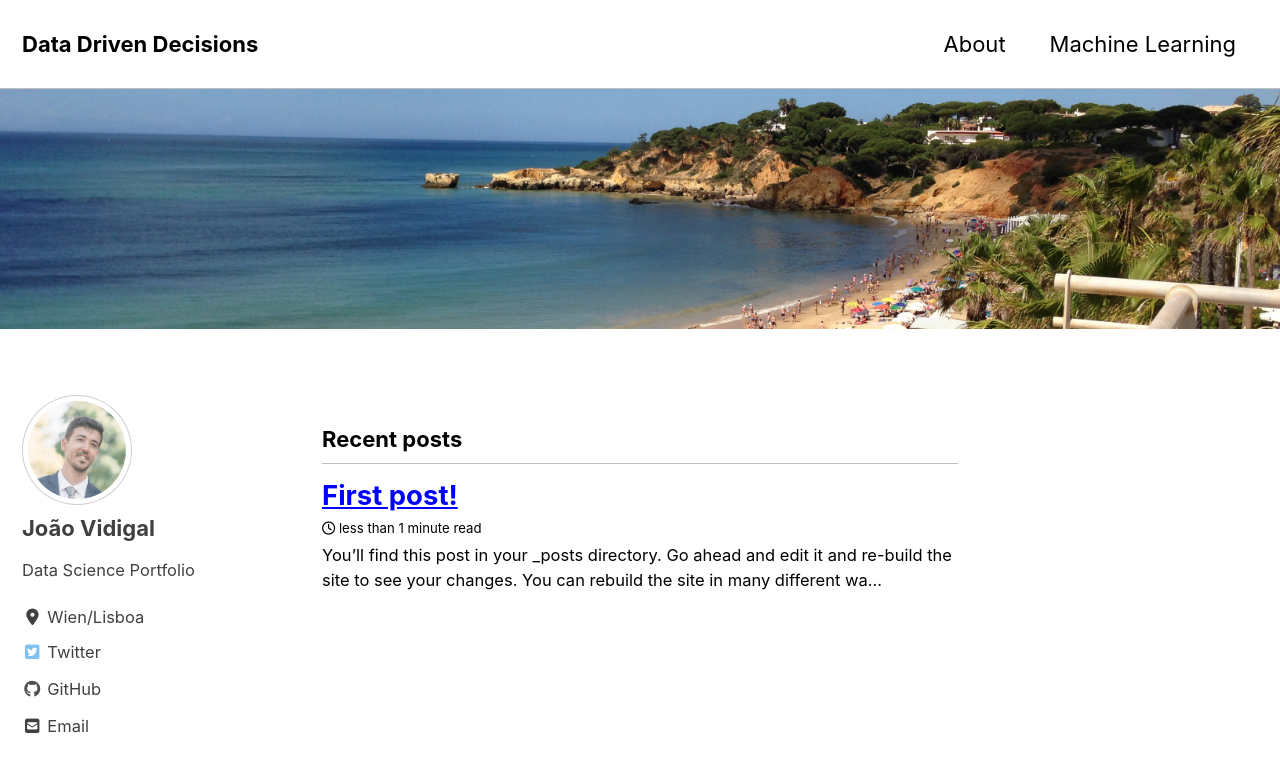
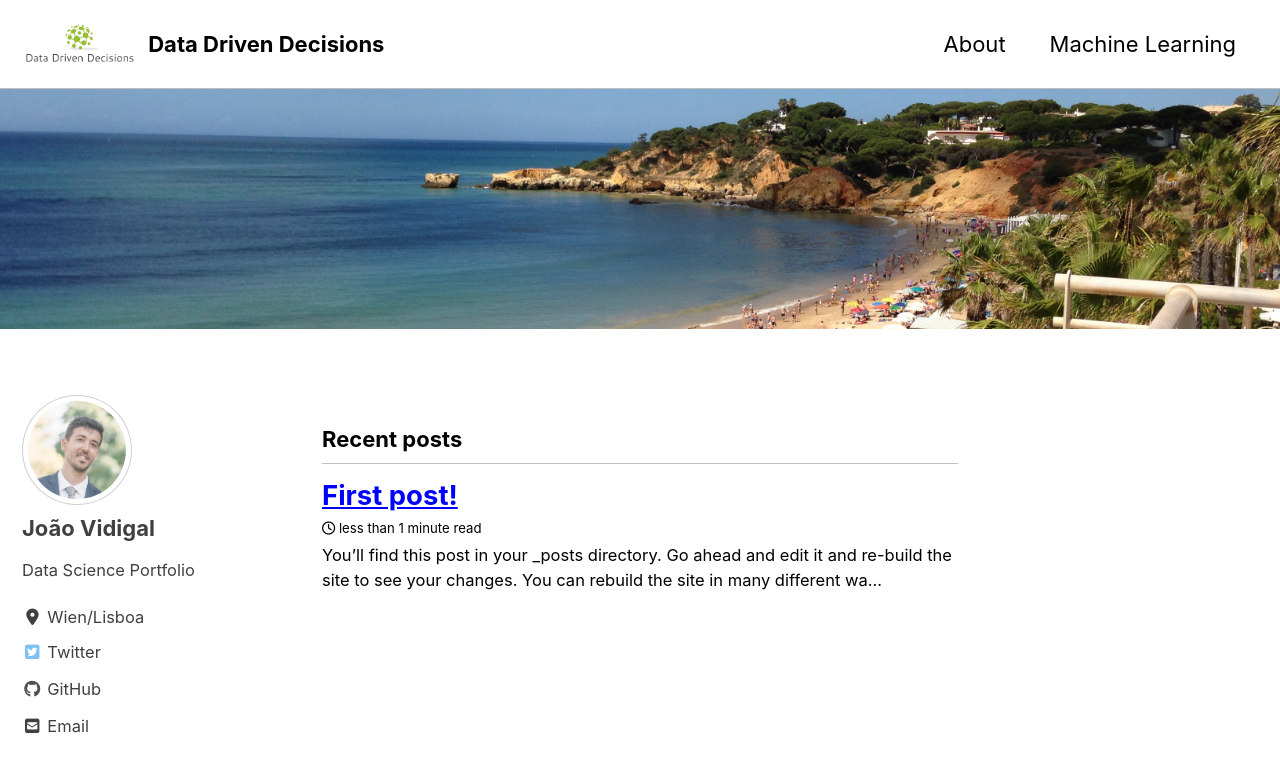
Before and after one commit to vidigaljoao/vidigaljoao.github.io, a Jekyll site: the page built from index.html, in a window 1280 px wide and 900 px high. Shown: the top 772 px of the window. Built offline with Jekyll 4.4.1, drawn with Linux system fonts in a browser that asks for light colours; cached includes are drawn as plain includes; nearby versions of some CDN libraries; the list of posts is cut into pages by our own code.

Commit message:
change config

```diff
--- a/_config.yml
+++ b/_config.yml
@@ -25,7 +25,7 @@
 baseurl                  : # the subpath of your site, e.g. "/blog"
 repository               : "vidigaljoao/vidigaljoao"
 teaser                   : # path of fallback teaser image, e.g. "/assets/images/500x300.png"
-logo                     : # path of logo image to display in the masthead, e.g. "/assets/images/88x88.png"
+logo                     : "/images/logo_1.png" # path of logo image to display in the masthead, e.g. "/assets/images/88x88.png"
 masthead_title           : # overrides the website title displayed in the masthead, use " " for no title
 # breadcrumbs            : false # true, false (default)
 words_per_minute         : 200
```
Also changed, not shown: images/logo_1.png (added).
